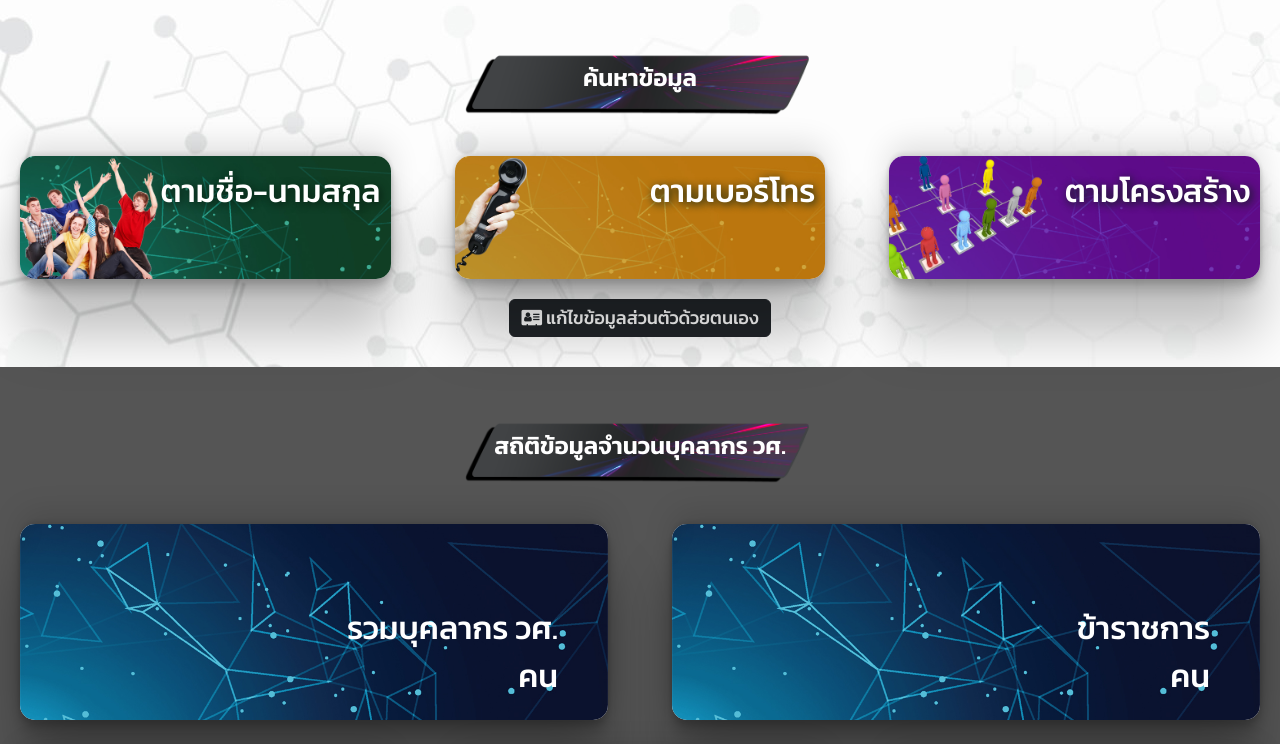
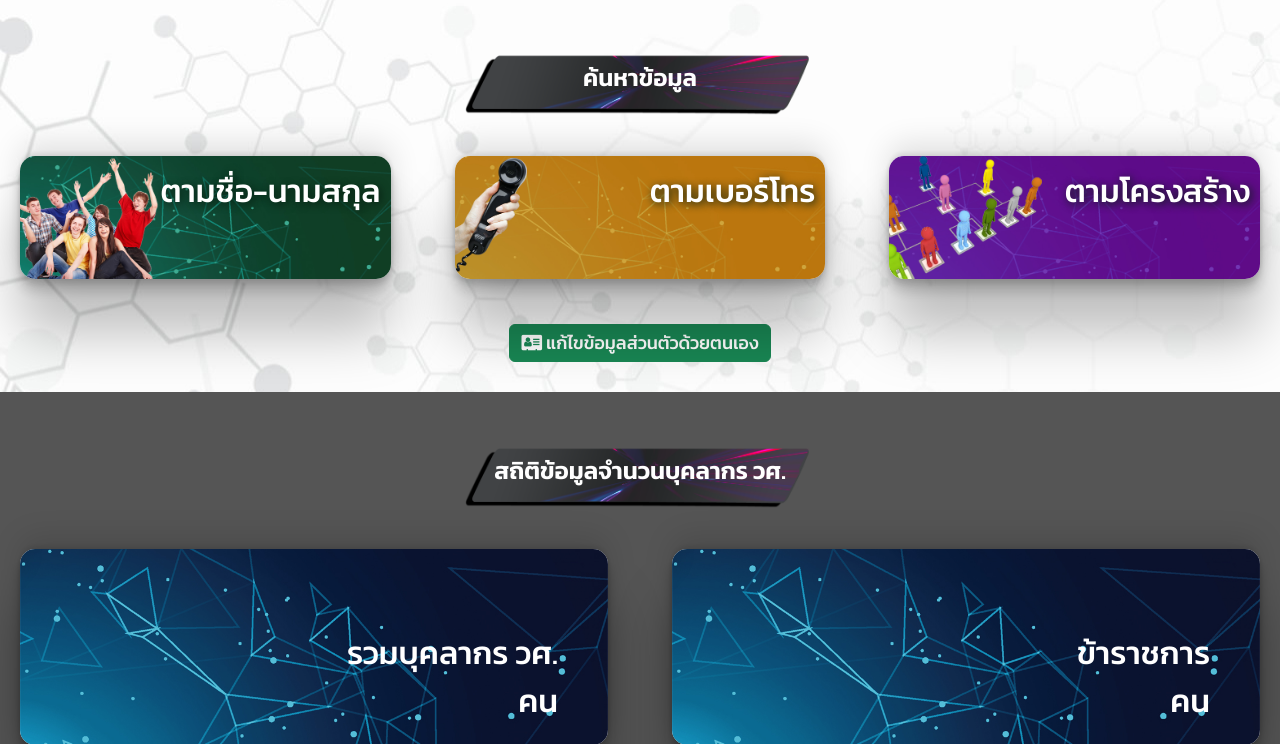
Before and after one commit to ohmegar/contact, a Laravel app: template resources/views/frontend/index.blade.php in a window 1280 px wide. Shown: the part 534-1278 px from the top of the page. Run offline with Laravel 9, Linux system fonts and the light colour scheme; the template is opened without the code that fills it, so the values that code supplies are empty; some libraries are stand-ins or nearby versions.

Commit message:
first commit

```diff
--- a/resources/views/frontend/content.blade.php
+++ b/resources/views/frontend/content.blade.php
@@ -38,9 +38,9 @@
           </figure>
         </a>
       </div>
-
-    </div>
-    <center><button type="button" class="btn btn-dark"><p style="font-size: 18px; color:rgb(255, 255, 255)"><i class="fa fa-address-card"></i>
+</div>
+    <br>
+    <center><button type="button" class="btn btn-success"><p style="font-size: 18px; color:rgb(255, 255, 255)"><i class="fa fa-address-card"></i>
         <a href="{{ url('/announcement') }}" style="color:#ffffff;">แก้ไขข้อมูลส่วนตัวด้วยตนเอง</p></a>
     </button></center>
 
```
Also changed, not shown: README.md.
